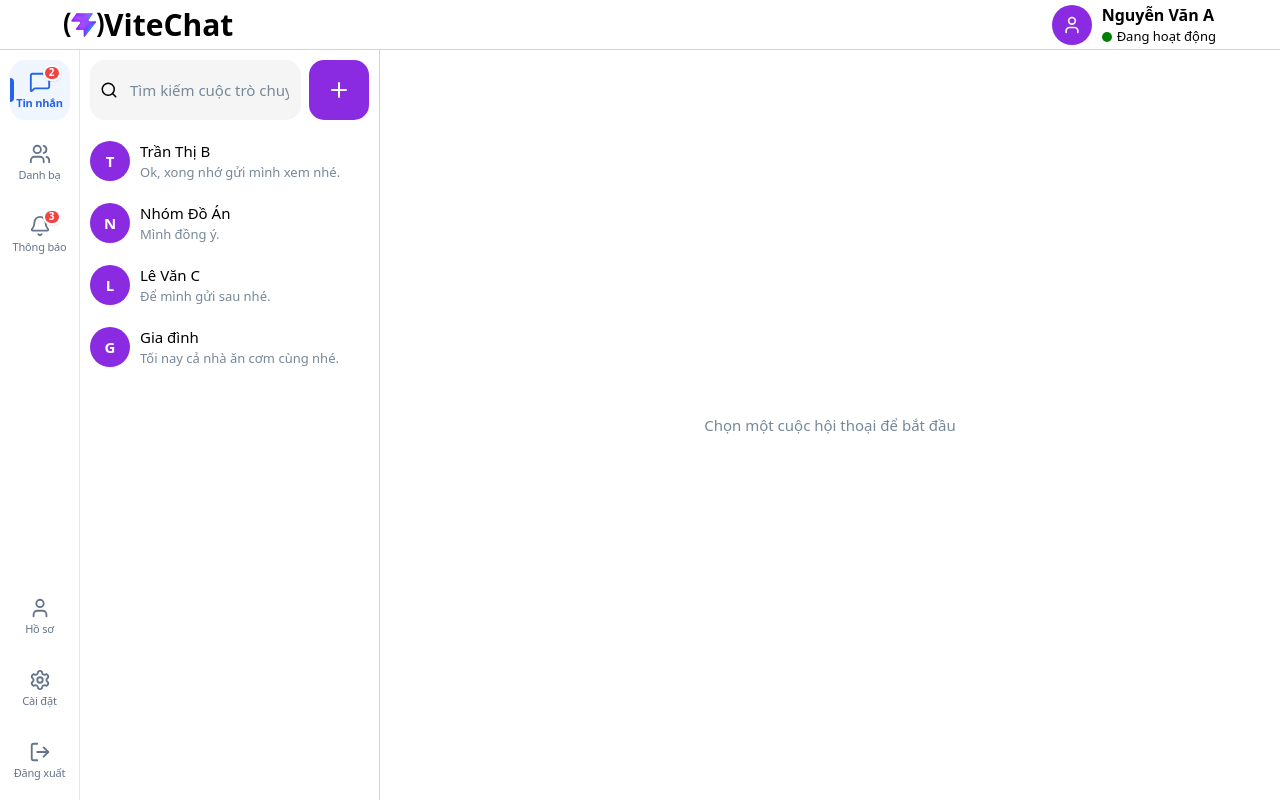
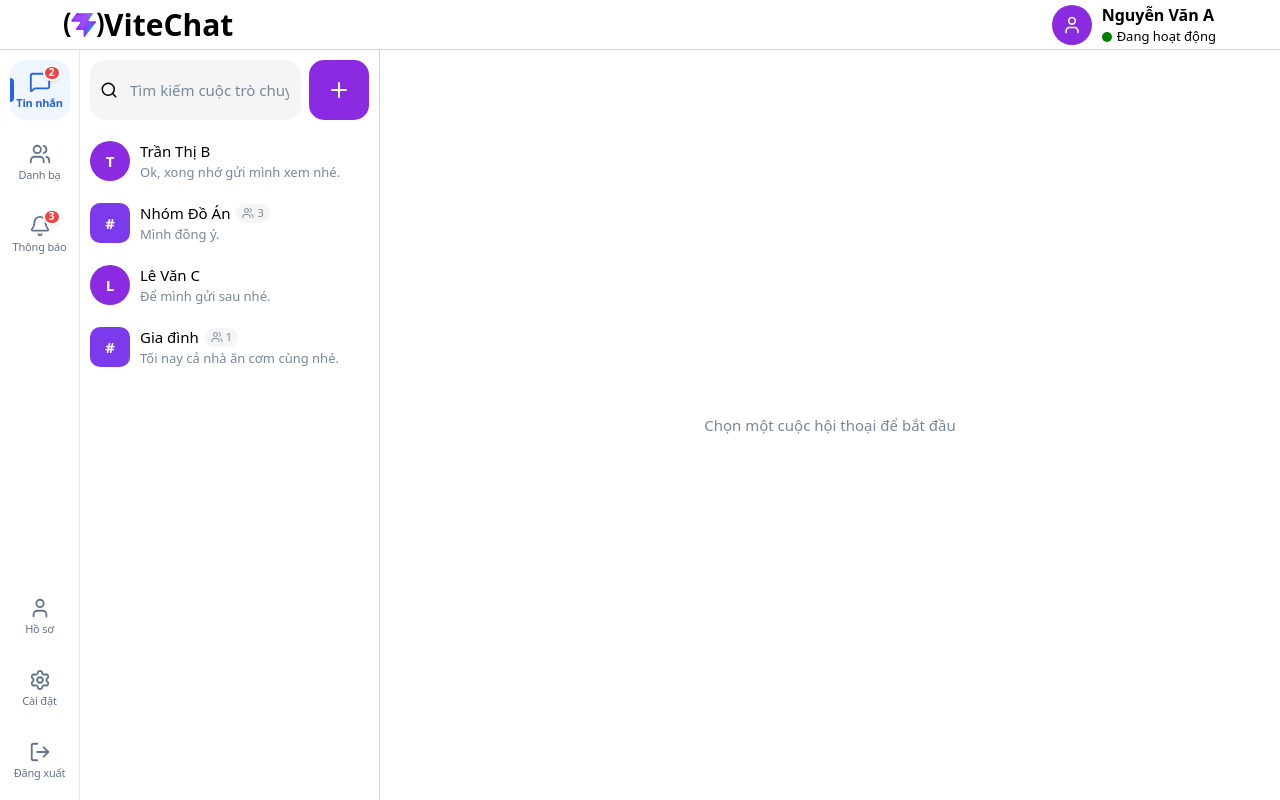
Before and after one commit to nduckhai969-collab/LapTrinhFE_CK, a React (Vite) app: page /chat in a window 1280 px wide. Built offline with nearby package versions, Linux system fonts and the light colour scheme.

Commit message:
[ADD] Thêm khả năng xem số lượng thành viên và đánh dấu đoạn chat nào là phòng

```diff
--- a/src/components/chat/ChatHeader.tsx
+++ b/src/components/chat/ChatHeader.tsx
@@ -1,3 +1,4 @@
+import { Users } from 'lucide-react';
 import type { Conversation } from '../../types/conversation.types';
 
 export interface ChatHeaderProps {
@@ -10,15 +11,29 @@ const ChatHeader = ({ conversation }: ChatHeaderProps) => {
     return null;
   }
 
+  const isRoom = conversation.type === 'group';
+
   let displayName = conversation.name;
   if (displayName === undefined) {
-    displayName = 'Cuộc hội thoại';
+    displayName = isRoom ? 'Phòng chat' : 'Cuộc hội thoại';
   }
+
+  const avatarClassName = isRoom ? 'chat-avatar room-avatar' : 'chat-avatar';
+  const avatarText = isRoom ? '#' : displayName.charAt(0);
+  const memberCount = conversation.participants.length;
 
   return (
     <header className="chat-header">
-      <span className="chat-avatar">{displayName.charAt(0)}</span>
-      <span className="chat-name">{displayName}</span>
+      <span className={avatarClassName}>{avatarText}</span>
+      <div className="chat-title">
+        <span className="chat-name">{displayName}</span>
+        {isRoom && (
+          <span className="chat-members">
+            <Users size={12} />
+            {memberCount} thành viên
+          </span>
+        )}
+      </div>
     </header>
   );
 };
--- a/src/components/chat/ConversationItem.tsx
+++ b/src/components/chat/ConversationItem.tsx
@@ -1,3 +1,4 @@
+import { Users } from 'lucide-react';
 import type { Conversation } from '../../types/conversation.types';
 
 export interface ConversationItemProps {
@@ -8,16 +9,21 @@ export interface ConversationItemProps {
 
 const ConversationItem = ({ conversation, isActive, onSelect }: ConversationItemProps) => {
   const itemClassName = isActive ? 'conversation-item active' : 'conversation-item';
+  const isRoom = conversation.type === 'group';
 
   let displayName = conversation.name;
   if (displayName === undefined) {
-    displayName = 'Cuộc hội thoại';
+    displayName = isRoom ? 'Phòng chat' : 'Cuộc hội thoại';
   }
 
   let lastMessageText = '';
   if (conversation.lastMessage !== undefined) {
     lastMessageText = conversation.lastMessage.content;
   }
+
+  const avatarClassName = isRoom ? 'conversation-avatar room-avatar' : 'conversation-avatar';
+  const avatarText = isRoom ? '#' : displayName.charAt(0);
+  const memberCount = conversation.participants.length;
 
   const onClickConversation = () => {
     if (onSelect !== undefined) {
@@ -27,9 +33,17 @@ const ConversationItem = ({ conversation, isActive, onSelect }: ConversationItem
 
   return (
     <div className={itemClassName} onClick={onClickConversation}>
-      <span className="conversation-avatar">{displayName.charAt(0)}</span>
+      <span className={avatarClassName}>{avatarText}</span>
       <div className="conversation-info">
-        <span className="conversation-name">{displayName}</span>
+        <div className="conversation-name-row">
+          <span className="conversation-name">{displayName}</span>
+          {isRoom && (
+            <span className="conversation-members" title={`${memberCount} thành viên`}>
+              <Users size={12} />
+              {memberCount}
+            </span>
+          )}
+        </div>
         <span className="conversation-last-message">{lastMessageText}</span>
       </div>
     </div>
--- a/src/pages/chat/chat.css
+++ b/src/pages/chat/chat.css
@@ -144,6 +144,34 @@
   font-size: 15px;
   font-weight: 500;
   color: black;
+  min-width: 0;
+  overflow: hidden;
+  white-space: nowrap;
+  text-overflow: ellipsis;
+}
+
+.conversation-name-row {
+  display: flex;
+  align-items: center;
+  gap: 6px;
+  min-width: 0;
+}
+
+.conversation-members {
+  display: flex;
+  align-items: center;
+  gap: 3px;
+  flex-shrink: 0;
+  padding: 1px 6px;
+  border-radius: 10px;
+  background-color: whitesmoke;
+  font-size: 11px;
+  color: lightslategray;
+}
+
+.room-avatar {
+  border-radius: 10px;
+  background-color: #7c3aed;
 }
 
 .conversation-last-message {
@@ -172,10 +200,24 @@
   border-bottom: 1px solid lightgray;
 }
 
+.chat-title {
+  display: flex;
+  flex-direction: column;
+  min-width: 0;
+}
+
 .chat-name {
   font-size: 15px;
   font-weight: 500;
   color: black;
+}
+
+.chat-members {
+  display: flex;
+  align-items: center;
+  gap: 4px;
+  font-size: 12px;
+  color: lightslategray;
 }
 
 .chat-placeholder {
```
